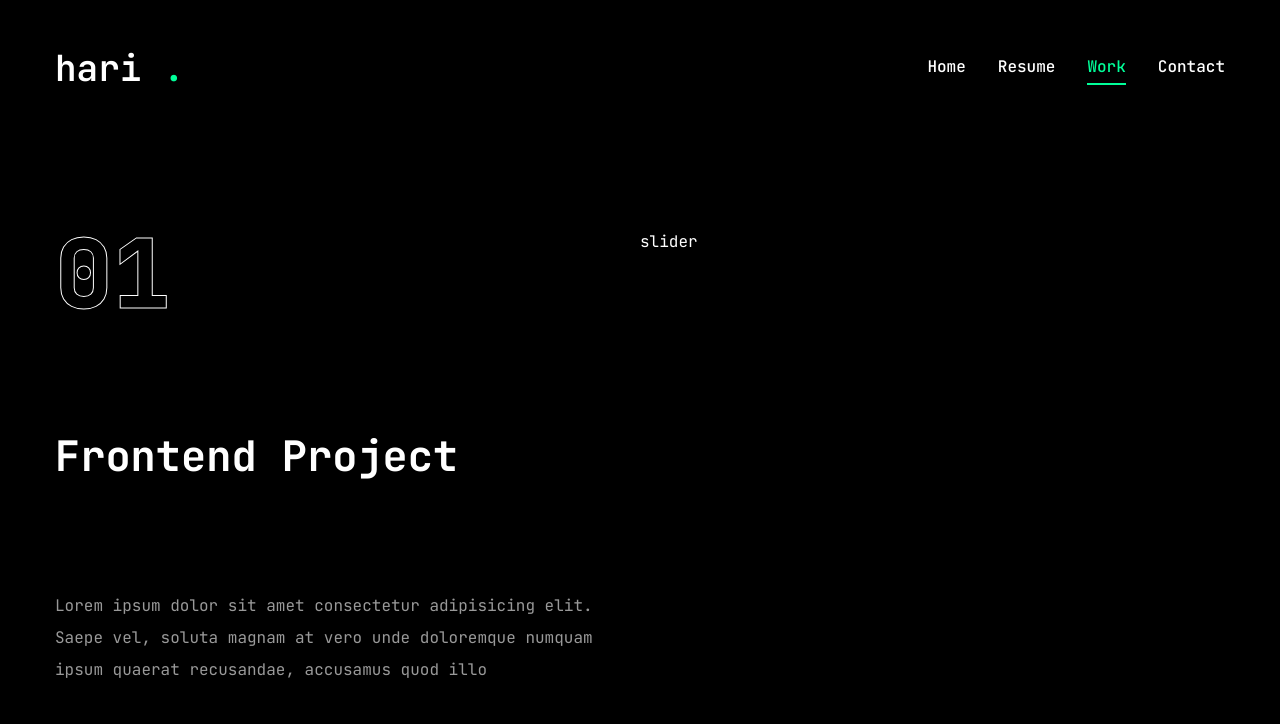
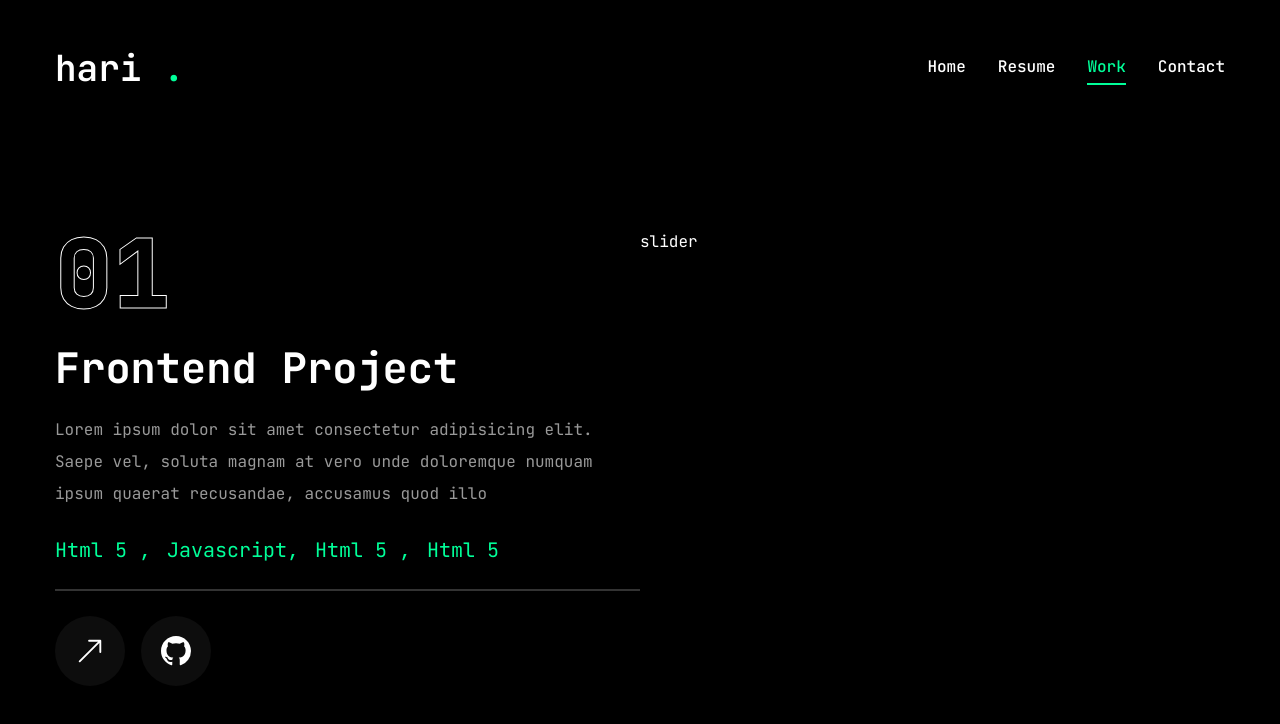
Before and after one commit to hhsaputraa/har-porto, a Next.js app: page /work in a window 1280 px wide. Shown: the top 724 px of the page. Built offline with nearby package versions, Linux system fonts and the light colour scheme.

Commit message:
work page

```diff
--- a/app/work/page.jsx
+++ b/app/work/page.jsx
@@ -50,7 +50,7 @@ const Work = () => {
       <div className="container mx-auto">
         <div className="flex flex-col xl:flex-row xl:gap-[30-px]">
           <div className="w-full xl:-w-[50%] xl:h-[460px] flex flex-col xl:justify-between order-2 xl:order-none">
-            <div>
+            <div className="flex flex-col gap-[30px]">
               {/* outline num */}
               <div className="text-8xl leading-none font-extrabold text-transparent text-outline">{project.num}</div>
             </div>
@@ -58,6 +58,48 @@ const Work = () => {
             <h2 className="text-[42px] font-bold leading-none text-white group-hover:text-accent transition-all duration-500 capitalize">{project.category} project</h2>
             {/* project description */}
             <p className="text-white/60">{project.description}</p>
+            {/* stack */}
+            <ul className="flex gap-4">
+              {project.stack.map((item, index) => {
+                return (
+                  <li key={index} className="text-xl text-accent">
+                    {item.name}
+                    {index !== project.stack.length - 1 && ","}
+                  </li>
+                );
+              })}
+            </ul>
+            {/* border */}
+            <div className="border border-white/20"></div>
+            {/* button */}
+            <div className="flex items-center gap-4">
+              {/* live project button */}
+              <Link href={project.live}>
+                <TooltipProvider delayDuration={100}>
+                  <Tooltip>
+                    <TooltipTrigger className="w-[70px] h-[70px] rounded-full bg-white/5 flex justify-center items-center group">
+                      <BsArrowUpRight className="text-white text-3xl group-hover:text-accent" />
+                    </TooltipTrigger>
+                    <TooltipContent>
+                      <p>Live Project</p>
+                    </TooltipContent>
+                  </Tooltip>
+                </TooltipProvider>
+              </Link>
+              {/* github project button */}
+              <Link href={project.live}>
+                <TooltipProvider delayDuration={100}>
+                  <Tooltip>
+                    <TooltipTrigger className="w-[70px] h-[70px] rounded-full bg-white/5 flex justify-center items-center group">
+                      <BsGithub className="text-white text-3xl group-hover:text-accent" />
+                    </TooltipTrigger>
+                    <TooltipContent>
+                      <p>Github Repository</p>
+                    </TooltipContent>
+                  </Tooltip>
+                </TooltipProvider>
+              </Link>
+            </div>
           </div>
           <div className="w-full xl:-w-[50%]">slider</div>
         </div>
```
